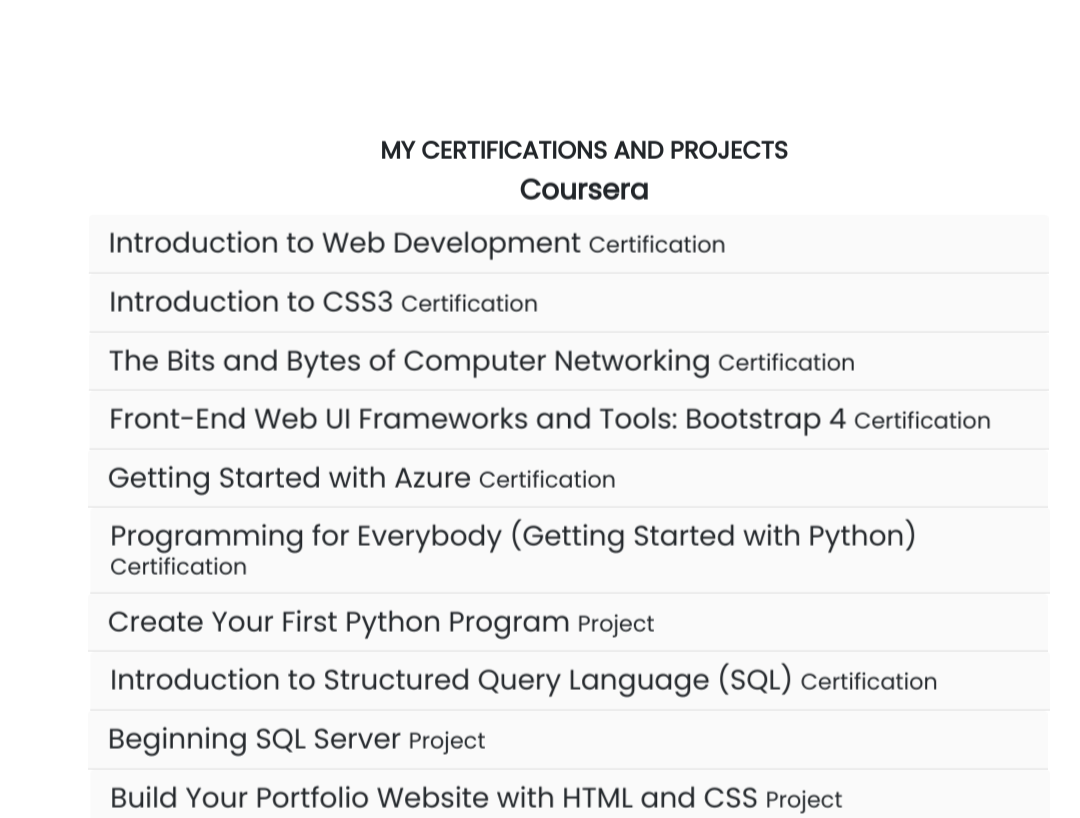
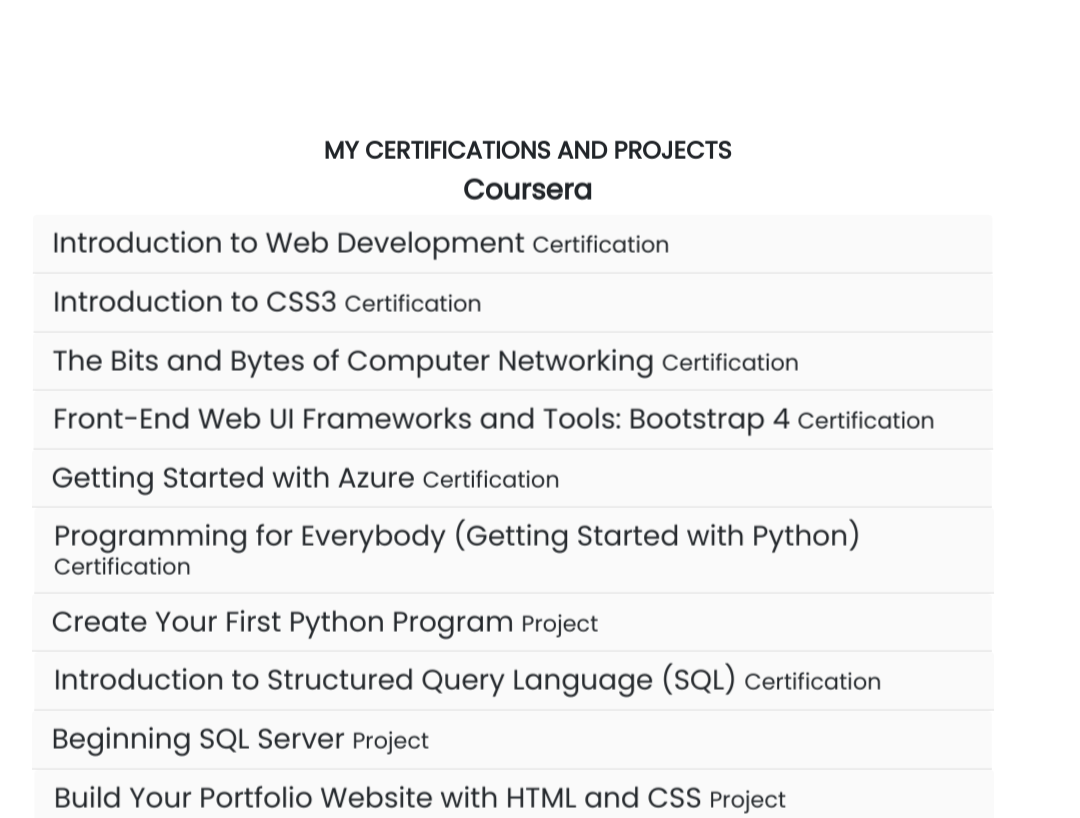
Before and after one commit to shekhardixit/Shekhar-Web-Portfolio.github.io, a plain HTML site: page Index.html in a window 1280 px wide. Shown: the part 3060-3878 px from the top of the page, without its empty margins (56-1136 px from the left). Drawn offline with nearby package versions, Linux system fonts and the light colour scheme; animation ran at ten frames a second; a script that the page names is missing.

Commit message:
Updated Certification Section

```diff
--- a/Index.html
+++ b/Index.html
@@ -319,7 +319,7 @@
 
 <!--**********************************************************************CERTIFICATIONS Section Starts**************************************************************************-->
 
-    <section class="certifications headings" id="projects">
+    <section class="certifications headings" id="projects" style="max-width: 91.2%;">
         <div data-aos="fade-down">
         <h1 class="text-center font-weight-bold">My Certifications and Projects</h1>
         <div data-aos="fade-down">
```
